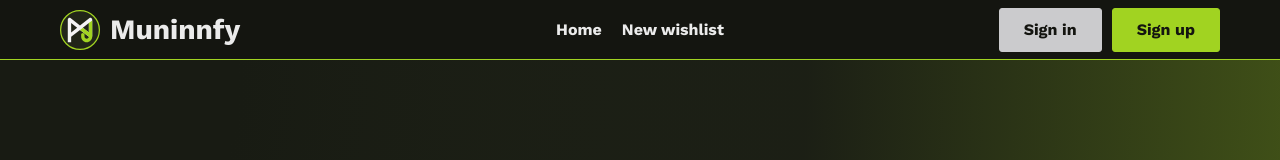
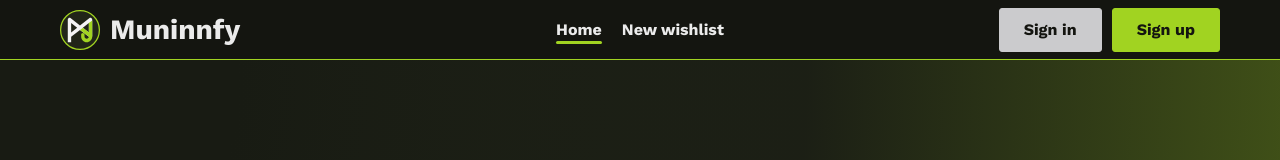
Before and after one commit to coolAppl3/muninnfy, a React (Vite) app in the folder client/: page / in a window 1280 px wide. Shown: the top 160 px of the page. Built offline with nearby package versions, Linux system fonts and the light colour scheme.

Commit message:
fix: home links in Navbars component not being highlighted as active when in the pathname is at the root

```diff
--- a/client/src/components/Navbars/Navbars.tsx
+++ b/client/src/components/Navbars/Navbars.tsx
@@ -44,7 +44,7 @@ function TopNavbar({ routerLocation, navigate }: { routerLocation: Location; nav
         <div className='links-container'>
           <NavLink
             to='/home'
-            className={({ isActive }) => (isActive ? 'isActive' : '')}
+            className={({ isActive }) => (isActive || routerLocation.pathname === '/' ? 'isActive' : '')}
           >
             Home
           </NavLink>
@@ -87,7 +87,7 @@ function BottomNavbar({ routerLocation, navigate }: { routerLocation: Location;
       <div>
         <NavLink
           to='/home'
-          className={({ isActive }) => (isActive ? 'isActive' : '')}
+          className={({ isActive }) => (isActive || routerLocation.pathname === '/' ? 'isActive' : '')}
         >
           <HomeIcon className='w-[2.4rem] h-[2.4rem]' />
           <span>Home</span>
```
